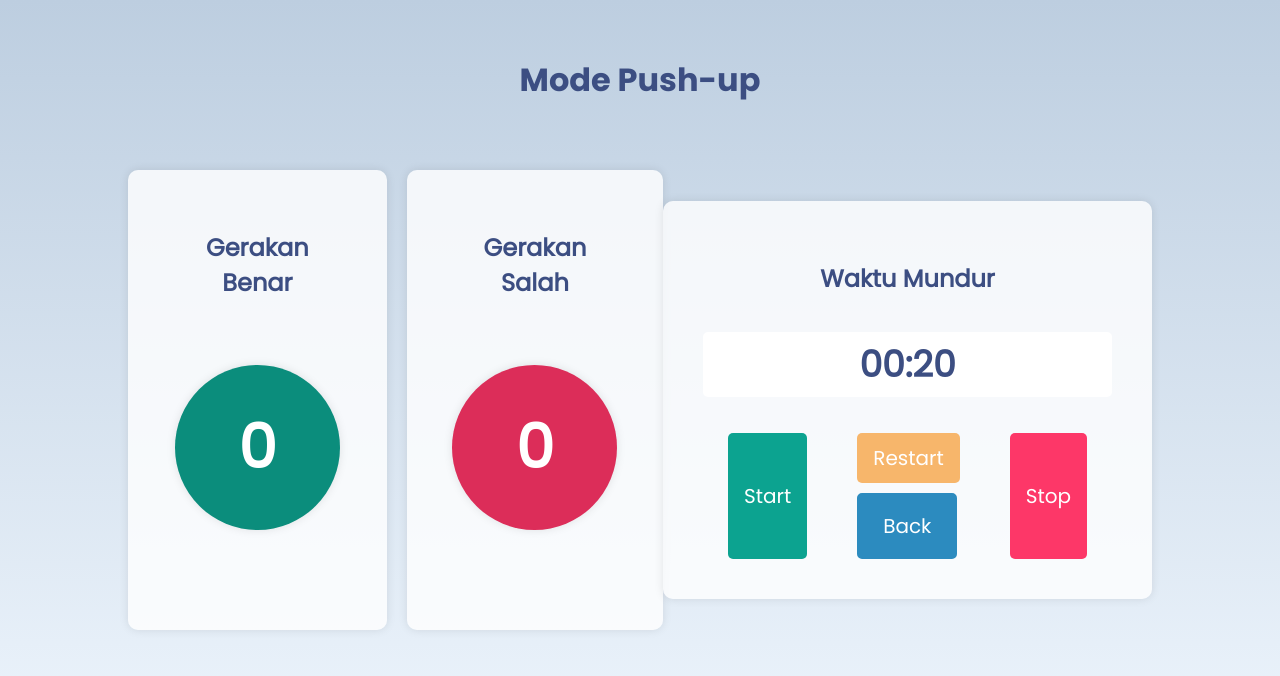
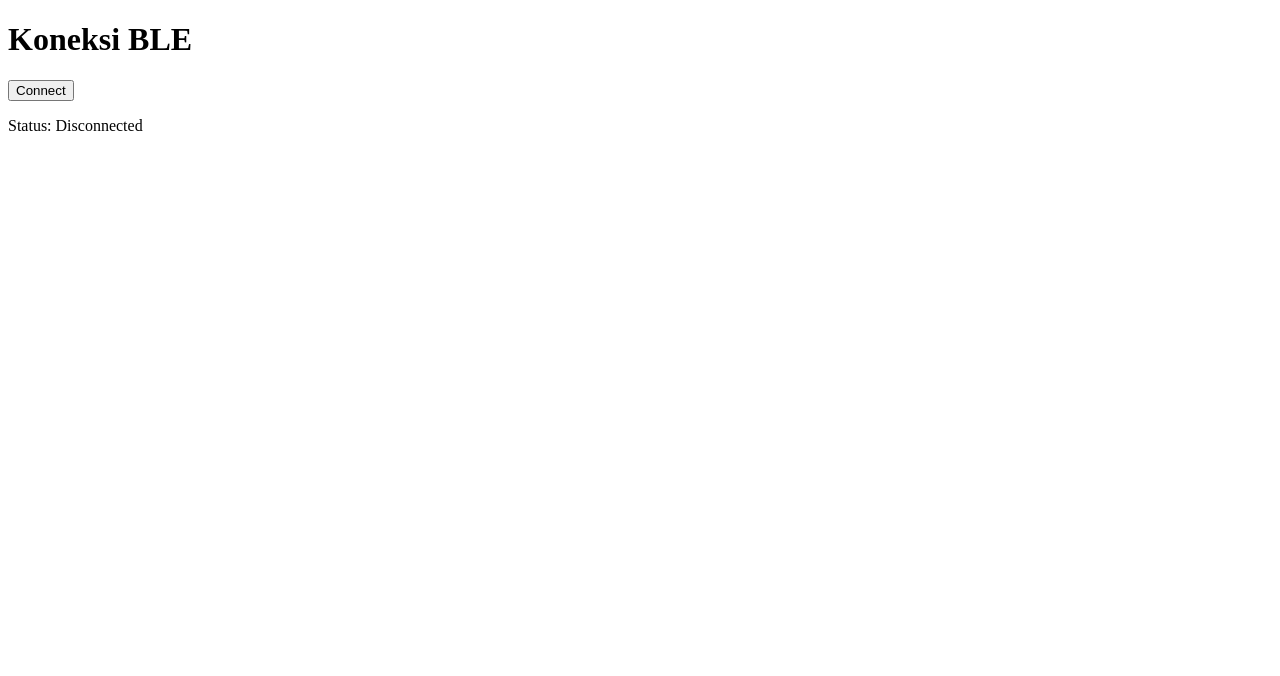
Before and after one commit to AndriSatia/Tugas_Akhir, a Django app: page / in a window 1280 px wide. Shown: the top 676 px of the page. Run offline with Django 4.2, Linux system fonts and the light colour scheme.

Commit message:
Add page

```diff
--- a/counter/counter/urls.py
+++ b/counter/counter/urls.py
@@ -20,9 +20,9 @@
 
 urlpatterns = [
     path('admin/', admin.site.urls),
-    path('', views.home, name='home'),
-    # path('stream-counter/', views.stream_counter),
-    path('get-counter/', views.get_counter),
-    # path('start-thread/', views.start_thread),
-    # path('stop-thread/', views.stop_thread),
+    path('', views.connect_ble_view, name='connect_ble'),
+    path('home/', views.home, name='home'),
+    path('mode/', views.mode, name='mode'),
+    path('connect-ble/', views.connect_ble_view, name='connect_ble'),
+    path('get-counter/', views.get_counter, name='get_counter'),
 ]
--- /dev/null
+++ b/counter/myapp/templates/connect_ble.html
@@ -0,0 +1,43 @@
+<!DOCTYPE html>
+<html lang="en">
+<head>
+  <meta charset="UTF-8">
+  <meta name="viewport" content="width=device-width, initial-scale=1.0">
+  <title>Koneksi BLE</title>
+  <link rel="stylesheet" href="../static/css/connect_ble.css">
+  <script src="https://code.jquery.com/jquery-3.6.0.min.js"></script> <!-- Hubungkan jQuery -->
+</head>
+<body>
+  <div class="container">
+    <h1>Koneksi BLE</h1>
+    <button class="connect-btn" onclick="connectBLE()">Connect</button>
+    <p id="connectionStatus">Status: Disconnected</p>
+    <button class="next-btn" id="nextBtn" style="display:none;" onclick="goToMode()">Next</button> <!-- Tombol Next -->
+  </div>
+
+  <script>
+    function connectBLE() {
+      $.ajax({
+        url: '/connect-ble?start=1',
+        type: 'GET',
+        success: function(data) {
+          if (data.connected) {
+            $('#connectionStatus').text('Status: Connected');
+            $('#nextBtn').show(); // Tampilkan tombol Next setelah koneksi berhasil
+          } else {
+            $('#connectionStatus').text('Status: Connection Failed');
+          }
+        },
+        error: function(xhr, status, error) {
+          console.error('Error:', error);
+          $('#connectionStatus').text('Status: Connection Error');
+        }
+      });
+    }
+
+    function goToMode() {
+      window.location.href = '/mode'; // Redirect ke halaman home
+    }
+  </script>
+</body>
+</html>
--- a/counter/myapp/templates/home.html
+++ b/counter/myapp/templates/home.html
@@ -4,7 +4,7 @@
   <meta charset="UTF-8">
   <meta name="viewport" content="width=device-width, initial-scale=1.0">
   <title>Counter dan Waktu Mundur</title>
-  <link rel="stylesheet" href="static/css/home.css">
+  <link rel="stylesheet" href="../static/css/home.css">
   <script src="https://code.jquery.com/jquery-3.6.0.min.js"></script> <!-- Hubungkan jQuery -->
 </head>
 <body>
@@ -25,29 +25,29 @@
         <div class="divider">
             <div class="timer">
                 <h2>Waktu Mundur</h2>
-                <p id="countdown">00:20</p> <!-- Waktu mundur default 20 detik -->
+                <p id="countdown">01:00</p> <!-- Waktu mundur default 1 menit -->
                 <div class="buttons">
                     <button class="start-btn" onclick="startTimer()">Start</button> <!-- Memulai waktu mundur dan memulai menerima data -->
                     <div class="restart-back-container">
-                        <button class="restart-btn">Restart</button>
-                        <button class="back-btn" onclick="goToHomePage('mode.html')">Back</button>
+                        <button class="restart-btn" onclick="restartTimer()">Restart</button>
+                        <button class="back-btn" onclick="goToMode()">Back</button>
                     </div>
-                    <button class="stop-btn" onclick="stopReceivingData()" >Stop</button>
+                    <button class="stop-btn" onclick="stopReceivingData()">Stop</button>
                 </div>
             </div>
         </div>
     </div>
 
     <script>
-
         var timerInterval; // Variabel untuk menyimpan interval waktu mundur
         var counterInterval; // Variabel untuk menyimpan interval pengiriman data 'counter'
+        var counter = 0; // Variabel untuk menyimpan nilai counter
 
         function startTimer() {
             clearInterval(counterInterval); // Hentikan interval pengambilan data 'counter' jika sebelumnya sudah berjalan
             clearInterval(timerInterval); // Hentikan interval waktu mundur jika sebelumnya sudah berjalan
 
-            var countdownTime = 20; // Waktu mundur dalam detik
+            var countdownTime = 60; // Waktu mundur dalam detik
             var countdownElement = document.getElementById('countdown');
 
             // Mulai interval untuk mengurangi waktu mundur setiap detik
@@ -61,7 +61,7 @@
                     stopReceivingData(); // Hentikan penerimaan data dari views.py
                 } else {
                     countdownTime--;
-                    if (countdownTime === 19) { // Mulai menerima data 'counter' dari views.py hanya saat waktu mundur dimulai
+                    if (countdownTime === 59) { // Mulai menerima data 'counter' dari views.py hanya saat waktu mundur dimulai
                         startReceivingData();
                     }
                 }
@@ -75,19 +75,34 @@
                     url: '/get-counter',
                     type: 'GET',
                     success: function(data) {
-                        $('#correctCounter').text(data.counter);
+                        if (data.data === 1) {
+                            counter++;
+                            $('#correctCounter').text(counter);
+                        }
                     },
                     error: function(xhr, status, error) {
                         console.error('Error:', error);
                     }
                 });
-            }, 100);
+            }, 1000); // Ambil data setiap detik
         }
 
         function stopReceivingData() {
             clearInterval(counterInterval); // Hentikan interval pengambilan data 'counter' dari views.py
             clearInterval(timerInterval); // Hentikan interval waktu mundur jika tombol "Stop" ditekan
         }
+
+        function restartTimer() {
+            stopReceivingData(); // Hentikan semua interval
+            counter = 0; // Reset nilai counter
+            $('#correctCounter').text(counter); // Reset tampilan counter benar
+            $('#wrongCounter').text(0); // Reset tampilan counter salah, jika diperlukan
+            document.getElementById('countdown').innerText = "01:00"; // Reset tampilan waktu mundur ke 1 menit
+        }
+
+        function goToMode() {
+            window.location.href = '/mode'; // Redirect ke halaman home
+        }
     </script>
 </body>
 </html>
--- a/counter/myapp/views.py
+++ b/counter/myapp/views.py
@@ -1,30 +1,59 @@
-from django.shortcuts import render
+from django.shortcuts import render, redirect
 from django.http import JsonResponse
 import asyncio
-import keyboard
 from bleak import BleakClient
+from asgiref.sync import sync_to_async
 
-counter = 0
+# Variabel global
 client = None  # Variabel untuk menyimpan koneksi BleakClient
+loop = asyncio.get_event_loop()
 
-async def connect_and_receive():
+async def connect_ble():
     global client
-    if client is None:  # Buat koneksi jika belum ada
-        client = BleakClient("E8:6B:EA:DF:B7:5A")
+    if client is None:
+        client = BleakClient("D4:8A:FC:60:81:2E")
         await client.connect()
-    value = await client.read_gatt_char("beb5483e-36e1-4688-b7f5-ea07361b26a8")
-    if value:
-        received_data = value.decode()
-        if received_data == "True":
-            return 1
+    return client.is_connected
+
+async def receive_data():
+    global client
+    if client is not None and client.is_connected:
+        value = await client.read_gatt_char("beb5483e-36e1-4688-b7f5-ea07361b26a8")
+        if value:
+            received_data = value.decode()
+            if received_data == "1":
+                # Mengirim feedback ke ESP32 melalui karakteristik RX
+                feedback_value = "1"  # Nilai string yang akan dikirim
+                feedback_bytes = feedback_value.encode('utf-8')  # Konversi string ke byte array
+                await client.write_gatt_char("1d5616fb-de0a-4354-b680-d291333dc25a", feedback_bytes)
+                return 1
     return 0
+
+# Fungsi sinkron untuk menghubungkan BLE
+@sync_to_async
+def sync_connect_ble():
+    return asyncio.run(connect_ble())
+
+# Fungsi sinkron untuk menerima data dari BLE
+@sync_to_async
+def sync_receive_data():
+    return asyncio.run(receive_data())
 
 def home(request):
     return render(request, 'home.html')
 
+def mode(request):
+    return render(request, 'mode.html')
+
+def connect_ble_view(request):
+    if request.method == 'GET' and 'start' not in request.GET:
+        return render(request, 'connect_ble.html')
+
+    connected = loop.run_until_complete(sync_connect_ble())
+    connected = bool(connected)  # Pastikan nilai dikonversi menjadi boolean
+    request.session['ble_connected'] = connected
+    return JsonResponse({'connected': connected})  # Tampilkan status koneksi sebagai JSON
+
 def get_counter(request):
-    global counter
-    data = asyncio.run(connect_and_receive())  # Panggil fungsi connect_and_receive
-    if data == 1:
-        counter += 1
-    return JsonResponse({'counter': counter})
+    data = loop.run_until_complete(sync_receive_data())
+    return JsonResponse({'data': data})
```
Also changed, not shown: counter/myapp/static/mode.html (deleted, +0 -23 lines), counter/myapp/templates/mode.html (added, +27 -0 lines), counter/db.sqlite3.
